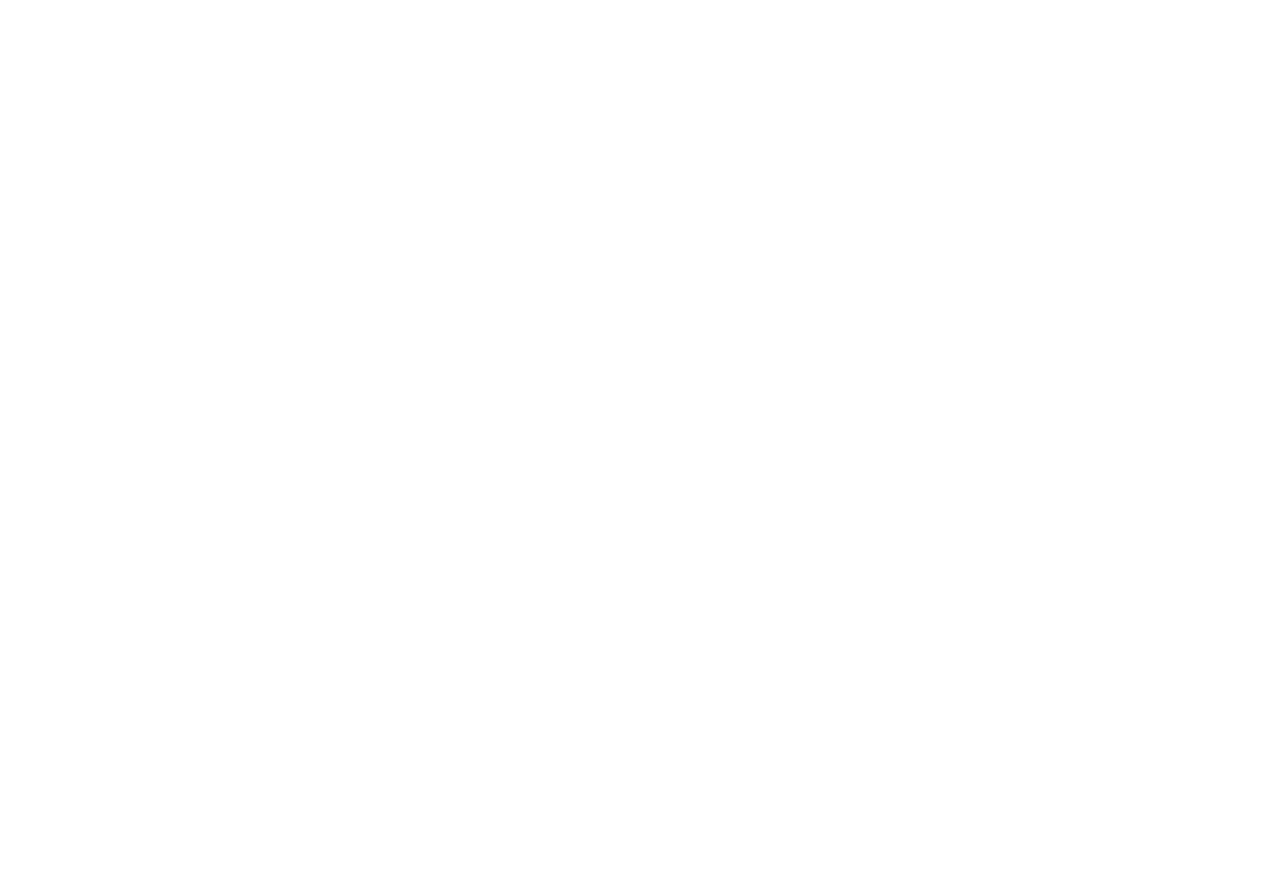
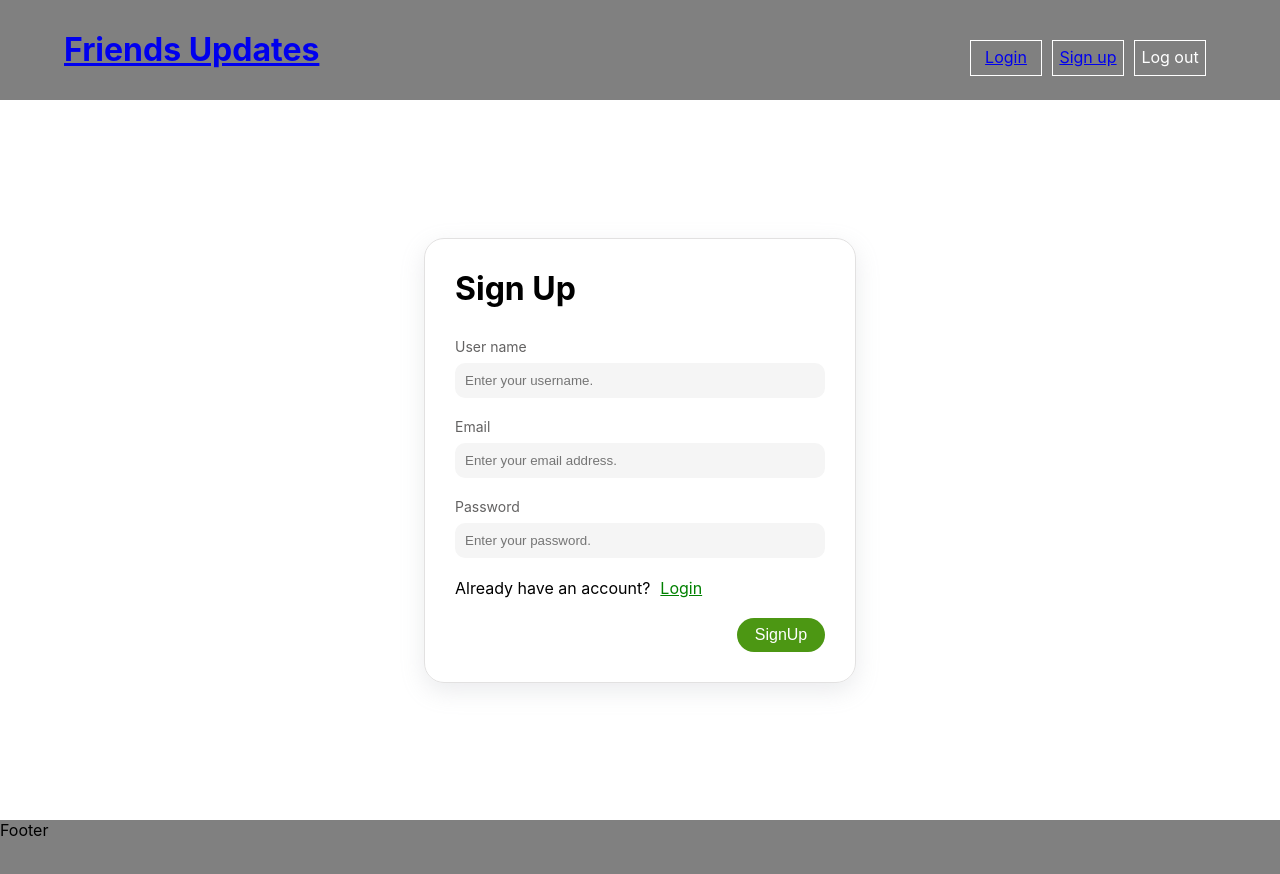
Before and after one commit to amerbarnawi/friends-updates-client, a React (Create React App) app: page /sign-up in a window 1280 px wide. Before the commit this address had no page. Shown: the top 874 px of the page. Before the commit the page ends 800 px from the top, so only its background shows below. Built offline with nearby package versions, Linux system fonts and the light colour scheme.

Commit message:
Create Header Navbar, Sign up and Login pages.

```diff
--- a/src/App.js
+++ b/src/App.js
@@ -3,6 +3,8 @@
 import HomePage from "./Components/HomePage";
 import Main from "./Components/Main/Main";
 import Middle from "./Components/Main/Middle/Middle";
+import SignUpForm from "./Components/SignUpForm/SignUpForm";
+import LoginForm from "./Components/LoginForm/LoginForm";
 
 function App() {
   return (
@@ -13,6 +15,8 @@
             <Route path="" element={<Main />}>
               <Route path="" element={<Middle />} />
             </Route>
+            <Route path="/sign-up" element={<SignUpForm />} />
+            <Route path="/login" element={<LoginForm />} />
           </Route>
         </Routes>
       </Router>
--- a/src/Components/Header/Header.css
+++ b/src/Components/Header/Header.css
@@ -1,4 +1,33 @@
 .header {
   background-color: gray;
-  height: 10vh;
+  height: 100px;
+  display: flex;
+  flex-direction: row;
+  justify-content: space-between;
+  color: white;
 }
+
+.header .app-name {
+  margin-left: 5%;
+  margin-top: 30px;
+}
+
+.header .navbar {
+  display: flex;
+  flex-direction: row;
+  margin-right: 5%;
+}
+
+.header .navbar .navbar-btn {
+  padding: 6px 5px 10px 5px;
+  border: 1px solid white;
+  height: 18px;
+  width: 60px;
+  margin-top: 40px;
+  margin-right: 10px;
+  text-align: center;
+}
+
+.header .navbar .navbar-btn:hover {
+  cursor: pointer;
+}
--- a/src/Components/Header/Header.jsx
+++ b/src/Components/Header/Header.jsx
@@ -1,8 +1,26 @@
 import React from "react";
 import "../Header/Header.css";
+import { NavLink } from "react-router-dom";
 
 function Header() {
-  return <div className="header">Header</div>;
+  return (
+    <div className="header">
+      <div className="app-name">
+        <h1>
+          <NavLink to="/">Friends Updates</NavLink>
+        </h1>
+      </div>
+      <div className="navbar">
+        <div className="navbar-btn">
+          <NavLink to="/login">Login</NavLink>
+        </div>
+        <div className="navbar-btn">
+          <NavLink to="/sign-up">Sign up</NavLink>
+        </div>
+        <div className="navbar-btn">Log out</div>
+      </div>
+    </div>
+  );
 }
 
 export default Header;
--- /dev/null
+++ b/src/Components/LoginForm/LoginForm.jsx
@@ -0,0 +1,56 @@
+import React from "react";
+import { useState } from "react";
+import { NavLink } from "react-router-dom";
+import "../SignUpForm/SignUpForm.css";
+
+function LoginForm() {
+  const [response, setResponse] = useState("");
+  const [isSubmit, setIsSubmit] = useState(false);
+  const [userData, setUserData] = useState({
+    username: "",
+    password: "",
+  });
+
+  return (
+    <div className="main-page">
+      <div className="signUp-container">
+        <div className="signup-title-box">
+          <h1>Login</h1>
+        </div>
+        <form className="signUp-form">
+          <div className="input-container">
+            <label>User name</label>
+            <input
+              type="input"
+              placeholder="Enter your username."
+              required
+              onChange={(e) =>
+                setUserData({ ...userData, username: e.target.value })
+              }
+            />
+          </div>
+          <div className="input-container">
+            <label>Password</label>
+            <input
+              type="password"
+              placeholder="Enter your password."
+              required
+              onChange={(e) =>
+                setUserData({ ...userData, password: e.target.value })
+              }
+            />
+          </div>
+          <div className="login-message">
+            <p>Need account?</p>
+            <NavLink to="/sign-up" className="login-button">
+              Sign up
+            </NavLink>
+          </div>
+          <button type="submit">Login</button>
+        </form>
+      </div>
+    </div>
+  );
+}
+
+export default LoginForm;
--- /dev/null
+++ b/src/Components/SignUpForm/SignUpForm.css
@@ -0,0 +1,99 @@
+.main-page {
+  height: 90vh;
+  display: flex;
+}
+
+.signUp-container {
+  width: fit-content;
+  height: fit-content;
+  margin: auto;
+  padding: 30px;
+  border: 1px solid rgb(226, 225, 225);
+  border-radius: 20px;
+  box-shadow: rgba(149, 157, 165, 0.2) 0px 8px 24px;
+}
+
+.signup-title-box {
+  display: flex;
+  flex-direction: row;
+}
+
+.signup-title-box h1 {
+  margin-bottom: 30px;
+  margin-right: 30px;
+}
+
+.input-container {
+  margin-bottom: 20px;
+  display: flex;
+  flex-direction: column;
+}
+
+.input-container label {
+  margin-bottom: 8px;
+  color: rgb(99, 98, 98);
+  font-size: 14px;
+}
+
+.input-container input {
+  width: 350px;
+  border: none;
+  background-color: #f5f5f5;
+  color: #000000;
+  padding: 10px;
+  border-radius: 10px;
+}
+
+.input-container input:focus {
+  outline: none;
+  border-bottom: #4c9713 solid 2px;
+  border-bottom-left-radius: 0;
+  border-bottom-right-radius: 0;
+}
+
+.login-message {
+  display: flex;
+  flex-direction: row;
+  margin-bottom: 20px;
+}
+
+.login-message p {
+  margin-right: 10px;
+}
+
+.login-button {
+  color: green;
+}
+
+.signUp-form {
+  display: flex;
+  flex-direction: column;
+  justify-content: center;
+}
+
+.signUp-form button {
+  width: 5.5rem;
+  padding: 0.5rem 1rem;
+  border: none;
+  border-radius: 30px;
+  font-size: 16px;
+  font-weight: 700;
+  cursor: pointer;
+  background-color: #4c9713;
+  color: white;
+  font-weight: 200;
+  align-self: flex-end;
+}
+
+.signUp-form button:focus {
+  outline: none;
+}
+
+@media (max-width: 600px) {
+  .signUp-container {
+    width: 90%;
+  }
+  .input-container input {
+    width: 100%;
+  }
+}
--- /dev/null
+++ b/src/Components/SignUpForm/SignUpForm.jsx
@@ -0,0 +1,68 @@
+import React from "react";
+import { useState } from "react";
+import { NavLink } from "react-router-dom";
+import "../SignUpForm/SignUpForm.css";
+
+function SignUpForm() {
+  const [response, setResponse] = useState("");
+  const [isSubmit, setIsSubmit] = useState(false);
+  const [userData, setUserData] = useState({
+    username: "",
+    email: "",
+    password: "",
+  });
+
+  return (
+    <div className="main-page">
+      <div className="signUp-container">
+        <div className="signup-title-box">
+          <h1>Sign Up</h1>
+        </div>
+        <form className="signUp-form">
+          <div className="input-container">
+            <label>User name</label>
+            <input
+              type="input"
+              placeholder="Enter your username."
+              required
+              onChange={(e) =>
+                setUserData({ ...userData, username: e.target.value })
+              }
+            />
+          </div>
+          <div className="input-container">
+            <label>Email </label>
+            <input
+              type="email"
+              placeholder="Enter your email address."
+              required
+              onChange={(e) =>
+                setUserData({ ...userData, email: e.target.value })
+              }
+            />
+          </div>
+          <div className="input-container">
+            <label>Password</label>
+            <input
+              type="password"
+              placeholder="Enter your password."
+              required
+              onChange={(e) =>
+                setUserData({ ...userData, password: e.target.value })
+              }
+            />
+          </div>
+          <div className="login-message">
+            <p>Already have an account?</p>
+            <NavLink to="/login" className="login-button">
+              Login
+            </NavLink>
+          </div>
+          <button type="submit">SignUp</button>
+        </form>
+      </div>
+    </div>
+  );
+}
+
+export default SignUpForm;
--- a/src/Hooks/FetchHook.jsx
+++ b/src/Hooks/FetchHook.jsx
@@ -9,8 +9,8 @@
     (async () => {
       try {
         const response = await fetch(url);
+        const data = await response.json();
         if (response.ok) {
-          const data = await response.json();
           setData(data);
         } else {
           setError(response.detail);
```
Also changed, not shown: src/Hooks/FetchByClick.jsx (added, +33 -0 lines), src/Components/LoginForm/LoginForm.css (added).
